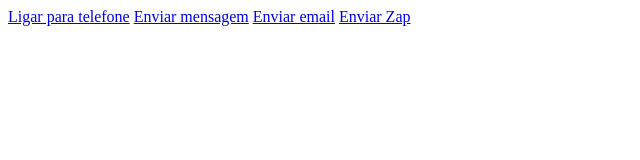
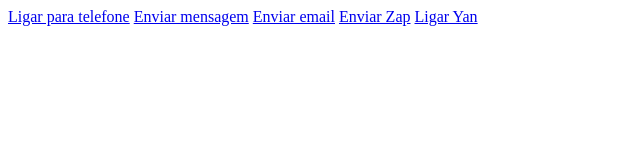
Before and after one commit to VitorBernardoSarmet/Disciplina-de-Hipermidias, a plain HTML site: page 04_10_2019/Ex_1.html in a window 1280 px wide. Shown: the full height of the page, 0-640 px from the left. Drawn offline with Linux system fonts and the light colour scheme.

Commit message:
Segundo commit do dia 04

```diff
--- a/04_10_2019/Ex_1.html
+++ b/04_10_2019/Ex_1.html
@@ -9,6 +9,7 @@
 <a href="sms:55-22-988093717">Enviar mensagem</a>
 <a href="mailto:idkhowtopvp@gmail.com">Enviar email</a>
 <a href="whatsapp://send?abid=55-22-988093717&text=Jojo%2C%20World! Ximbas">Enviar Zap</a>
+<a href="callto:55-22-988093717">Ligar Yan</a>
 </body>
 
 </html>
```
